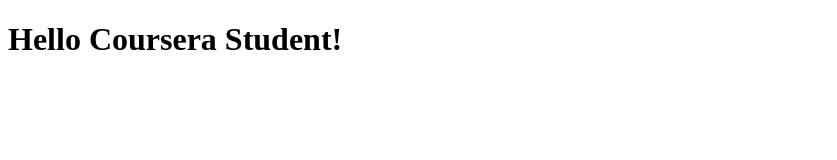
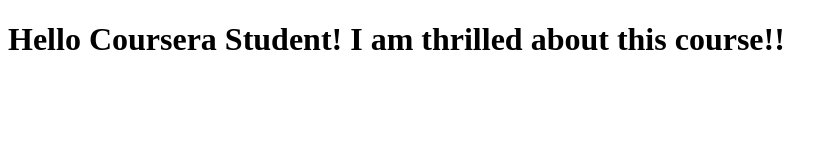
Before and after one commit to ScottSung7/coursera-test, a plain HTML site: page index.html in a window 1280 px wide. Shown: the whole page, without its empty margins (0-837 px from the left). Drawn offline with Linux system fonts and the light colour scheme.

Commit message:
New version of web file.

```diff
--- a/index.html
+++ b/index.html
@@ -5,6 +5,6 @@
     <title>Hello Coursera</title>
   </head>
   <body>
-    <h1>Hello Coursera Student!</h1>
+    <h1>Hello Coursera Student! I am thrilled about this course!!</h1>
   </body>
 </html>
```
